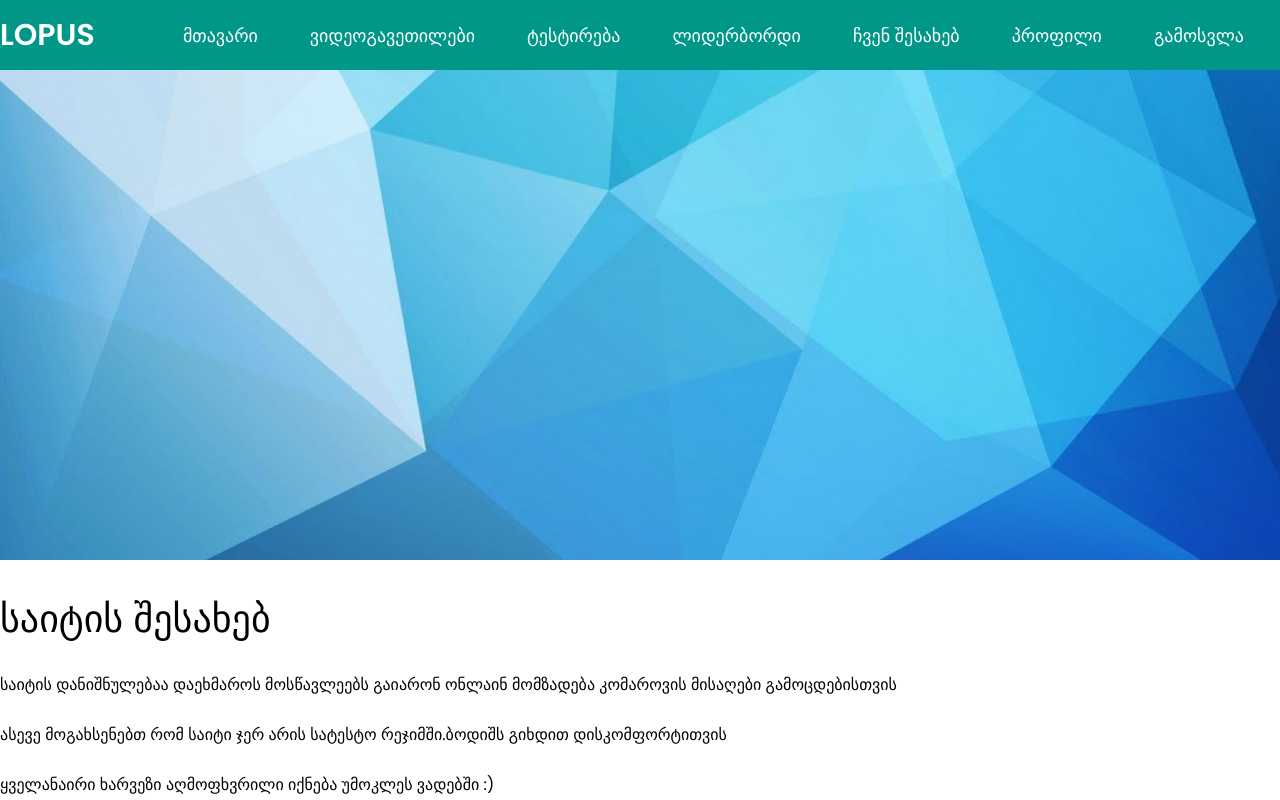
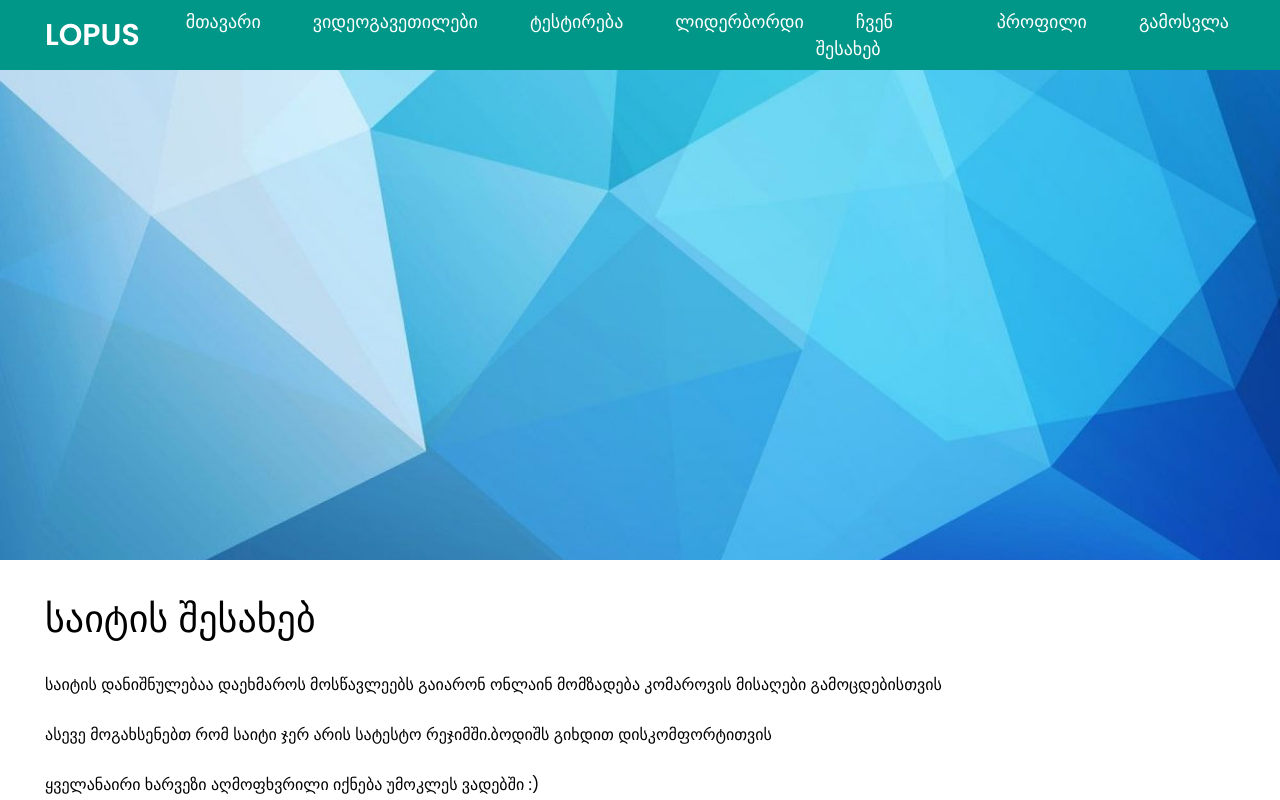
Before and after one commit to flashdato/LOPUS, a plain HTML site: page main.html in a window 1280 px wide. Shown: the top 800 px of the page. Drawn offline with nearby package versions, Linux system fonts and the light colour scheme.

Commit message:
navbar on leadreboard 0.?

```diff
--- a/NavBar/NavBar.html
+++ b/NavBar/NavBar.html
@@ -52,12 +52,15 @@
 ::selection{
   background: rgb(0,123,255,0.3);
 }
-
-.content{
+*{
   margin: 0px;
   padding: 0px;
+}
+.content{
   background:transparent;
   max-width: 1250px;
+  margin: auto;
+  padding: 0 30px;
   height: 20px;
 }
 .navbar{
```
